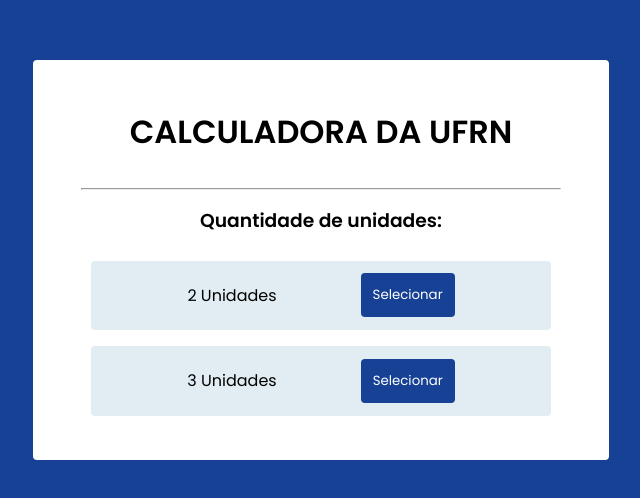
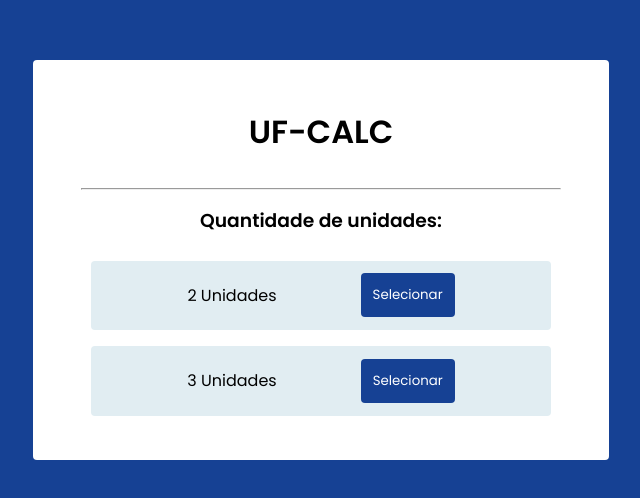
Before and after one commit to RaoniSilvestre/UF-CALC, a React (Create React App) app: page / in a window 1280 px wide. Shown: the part 140-638 px from the top of the page, without its empty margins (319-959 px from the left). Built offline with nearby package versions, Linux system fonts and the light colour scheme.

Commit message:
CALCULADORA DA UFRN --> UF-CALC

```diff
--- a/src/components/MainMenu/index.jsx
+++ b/src/components/MainMenu/index.jsx
@@ -42,7 +42,7 @@
         <>
             <Container>
                 <Content>
-                    <h1>CALCULADORA DA UFRN</h1>
+                    <h1>UF-CALC</h1>
                     <hr></hr>
                     {render}
                 </Content>
```
